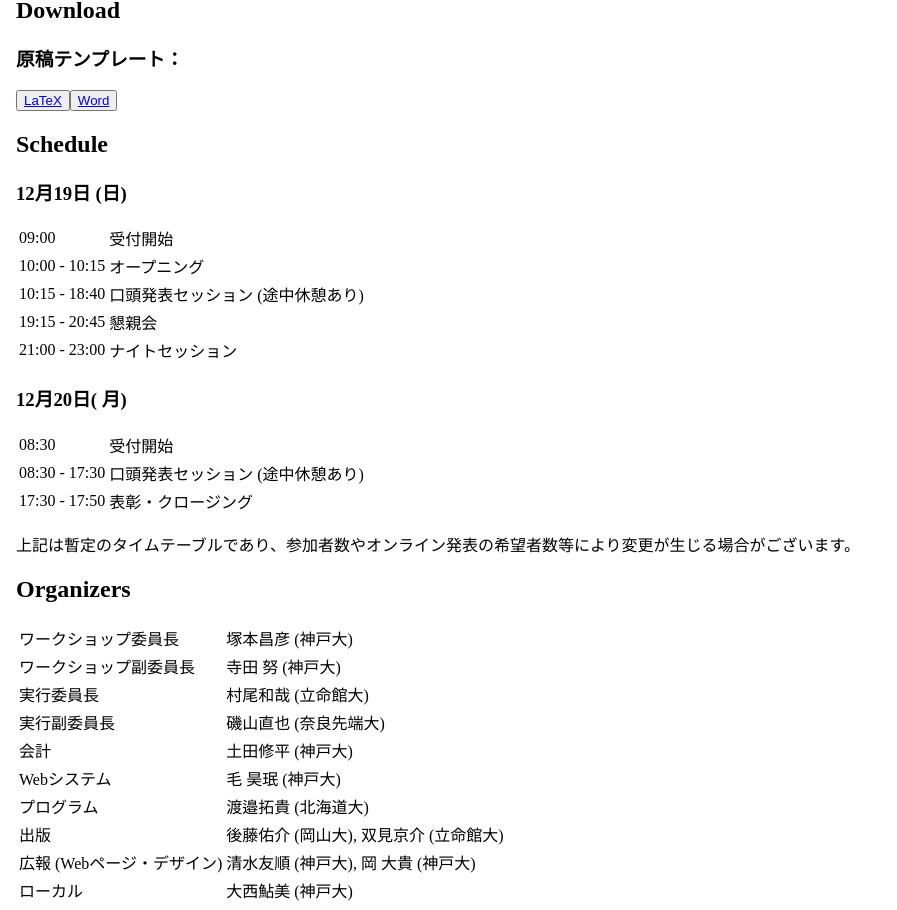
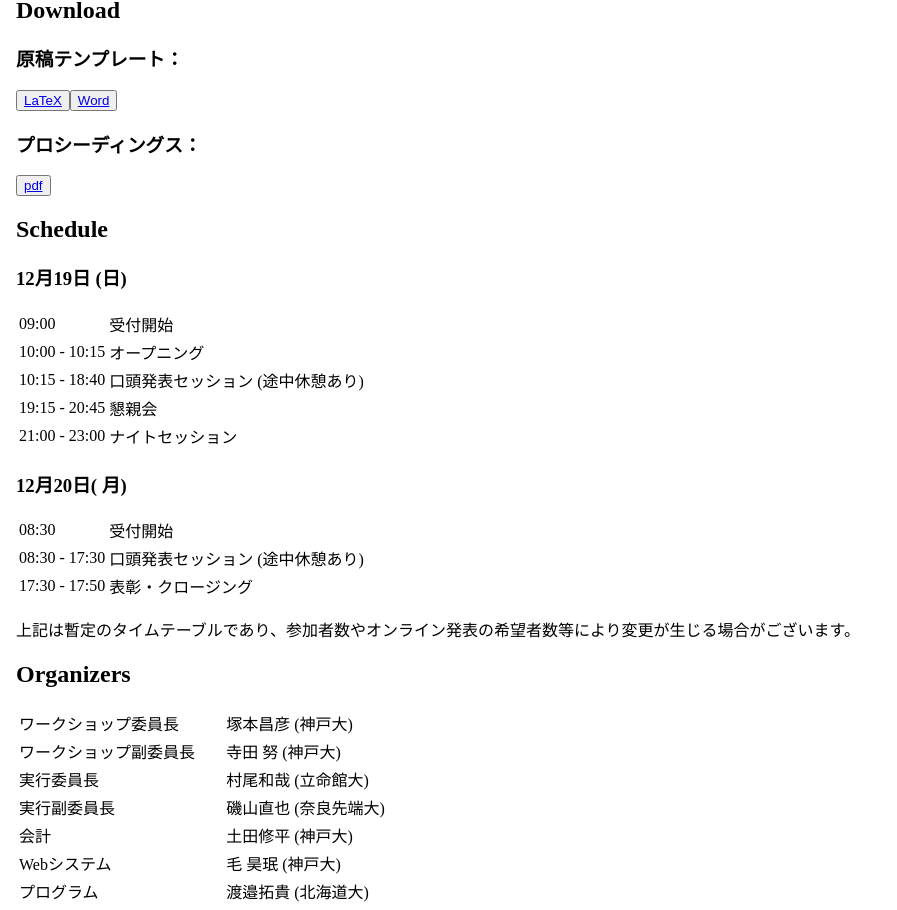
Before and after one commit to HirokiOka/uww2021, a Next.js app: page / in a window 1280 px wide. Shown: the part 1073-1983 px from the top of the page, without its empty margins (0-897 px from the left). Built offline with nearby package versions, Linux system fonts and the light colour scheme.

Commit message:
fix downloads

```diff
--- a/components/download.js
+++ b/components/download.js
@@ -5,8 +5,12 @@ export default function Download() {
       <div className='rounded bg-gray-700 m-2 p-2'>
         <div className='text-center inline-flex'>
          <h3 className='text-xl font-bold m-2 p-2'>原稿テンプレート：</h3>
-    <button className="bg-black hover:bg-gray-800 text-white font-bold py-2 px-4 rounded mt-2 mb-2 mx-6"><a href="http://cse.eedept.kobe-u.ac.jp/uww2021/UWW2021_Format_LaTeX.zip">LaTeX</a></button>
-          <button className="bg-black hover:bg-gray-800 text-white font-bold py-2 px-4 rounded mt-2 mb-2 mx-6"><a href="http://cse.eedept.kobe-u.ac.jp/uww2021/word_UWW2021.docx">Word</a></button>
+         <button className="bg-black hover:bg-gray-800 text-white font-bold py-2 px-4 rounded mt-2 mb-2 mx-6"><a href="http://cse.eedept.kobe-u.ac.jp/uww2021/UWW2021_Format_LaTeX.zip">LaTeX</a></button>
+         <button className="bg-black hover:bg-gray-800 text-white font-bold py-2 px-4 rounded mt-2 mb-2 mx-6"><a href="http://cse.eedept.kobe-u.ac.jp/uww2021/word_UWW2021.docx">Word</a></button>
+        </div>
+        <div className='text-center inline-flex'>
+         <h3 className='text-xl font-bold m-2 p-2'>プロシーディングス：</h3>
+         <button className="bg-black hover:bg-gray-800 text-white font-bold py-2 px-4 rounded mt-2 mb-2 mx-6"><a href="http://cse.eedept.kobe-u.ac.jp/uww2021/UWW2021_proc.pdf">pdf</a></button>
         </div>
       </div>
     </div>
```
